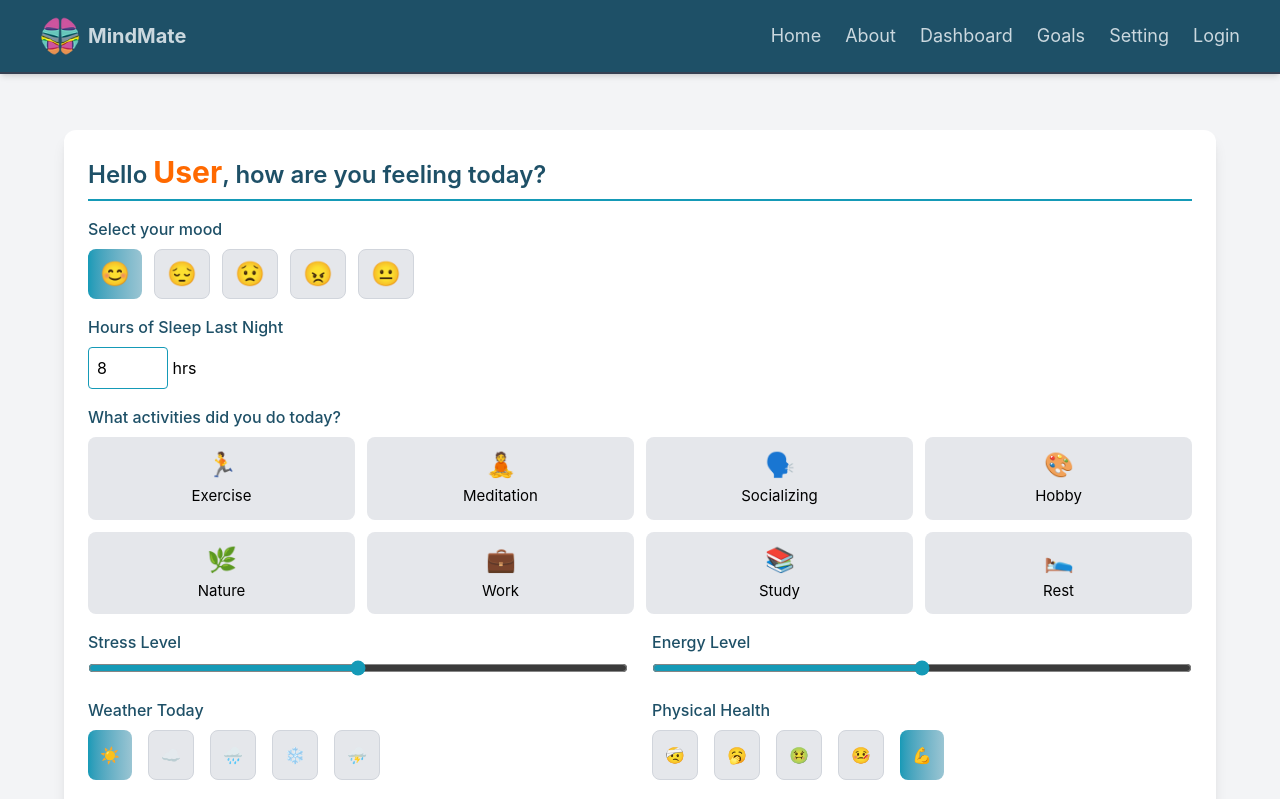
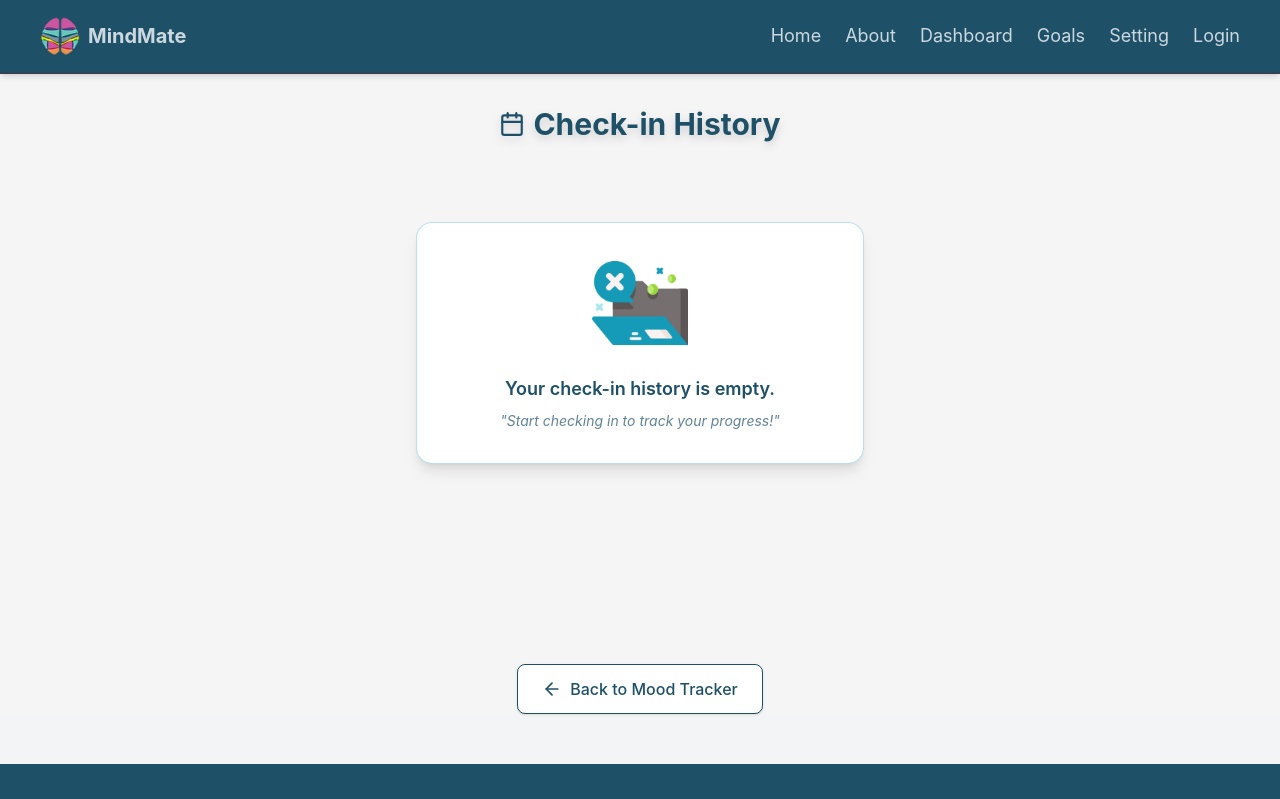
Before and after one commit to Gayatripatil1908/icp10.11-react-1-MindMate, a React (Vite) app: page /dashboard in a window 1280 px wide. Shown: the top 799 px of the page. Built offline with nearby package versions, Linux system fonts and the light colour scheme.

Commit message:
Mood tracking's  page url changed

```diff
--- a/src/main.jsx
+++ b/src/main.jsx
@@ -16,8 +16,8 @@ createRoot(document.getElementById('root')).render(
       <Routes>
         <Route path="/" element={<Home />} />
         <Route path="/About" element={<About />} />
-        <Route path="/checkin-history" element={<CheckinHistory />} />
-        <Route path="/dashboard" element={<MoodTracker />} />
+        <Route path="/dashboard" element={<CheckinHistory />} />
+        <Route path="/mood-tracker" element={<MoodTracker />} />
         <Route path="/login" element={<Login />} />
         <Route path="/register" element={<Register/>} />
         <Route path="/Goals" element={<Goals />} />
--- a/src/views/dashboard/CheckinHistory.jsx
+++ b/src/views/dashboard/CheckinHistory.jsx
@@ -64,9 +64,9 @@ function CheckinHistory() {
           </div>
         )}
 
-        <div className="flex justify-center mt-10 mb-[-20px]">
+        <div className="flex justify-center mt-50 mb-[-30px]">
             <Link
-              to="/dashboard"
+              to="/mood-tracker"
               className="border border-[#1e5067] text-[#1e5067] hover:text-[#a71c1c] hover:border-[#a71c1c] transition
                 rounded-lg px-4 py-2 sm:px-6 sm:py-3 font-medium bg-white shadow-sm flex items-center gap-1 sm:gap-2 text-sm sm:text-base"
             >
--- a/src/views/dashboard/MoodTracker.jsx
+++ b/src/views/dashboard/MoodTracker.jsx
@@ -73,7 +73,7 @@ function Dashboard() {
     localStorage.setItem("checkins", JSON.stringify(existingCheckins));
 
     toast.success("Check-in saved!");
-    navigate("/checkin-history");
+    navigate("/dashboard");
   };
 
   return (
@@ -113,7 +113,6 @@ function Dashboard() {
             </div>
           </div>
 
-          {/* Sleep */}
           <div className="mb-4">
             <label className="block mb-2 font-medium text-[#1e5067]">
               Hours of Sleep Last Night
@@ -129,7 +128,6 @@ function Dashboard() {
             hrs
           </div>
 
-          {/* Activities */}
           <div className="mb-4">
             <label className="block mb-2 font-medium text-[#1e5067]">
               What activities did you do today?
@@ -158,7 +156,6 @@ function Dashboard() {
             </div>
           </div>
 
-          {/* Stress & Energy */}
           <div className="mb-4 grid grid-cols-1 sm:grid-cols-2 gap-6">
             <div>
               <label className="block mb-1 font-medium text-[#1e5067]">
@@ -234,7 +231,6 @@ function Dashboard() {
             </div>
           </div>
 
-          {/* Habit Reminders */}
           <div className="mb-8">
             <h2 className="text-xl font-semibold mb-6 text-[#1e5067] border-b-2 border-[#159ab7] pb-2">
               Habit Reminders
@@ -268,7 +264,6 @@ function Dashboard() {
             </div>
           </div>
 
-          {/* Notes */}
           <div className="mb-6">
             <label className="block mb-2 font-medium text-[#1e5067]">
               Notes (Optional)
--- a/src/views/login/Login.jsx
+++ b/src/views/login/Login.jsx
@@ -23,7 +23,7 @@ function Login() {
     });
 
     setTimeout(() => {
-      navigate('/dashboard');
+      navigate('/mood-tracker');
     }, 1600);
   };
 
```
